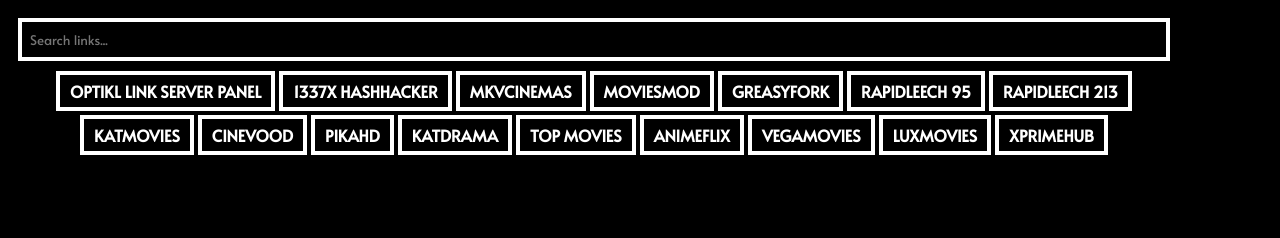
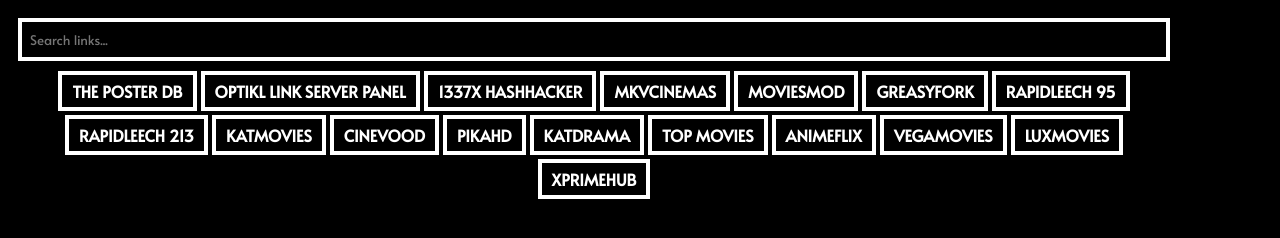
Before and after one commit to avdhez/BookMarkSites, a plain HTML site: page index.html in a window 1280 px wide. Drawn offline with Linux system fonts and the light colour scheme; a web font is replaced by a local one.

Commit message:
Update index.html

```diff
--- a/index.html
+++ b/index.html
@@ -73,6 +73,7 @@
 
       // Sample links - replace with your actual links or fetch them
       const links = [
+  { "title": "The Poster Db", "url": "https://theposterdb.com/" },
   { "title": "optikl link server panel", "url": "https://control.optiklink.com/" },
   { "title": "1337x hashhacker", "url": "https://1337x.hashhackers.com/" },
   { "title": "MkvCinemas", "url": "https://mkvcinemas.onl/" },
```
